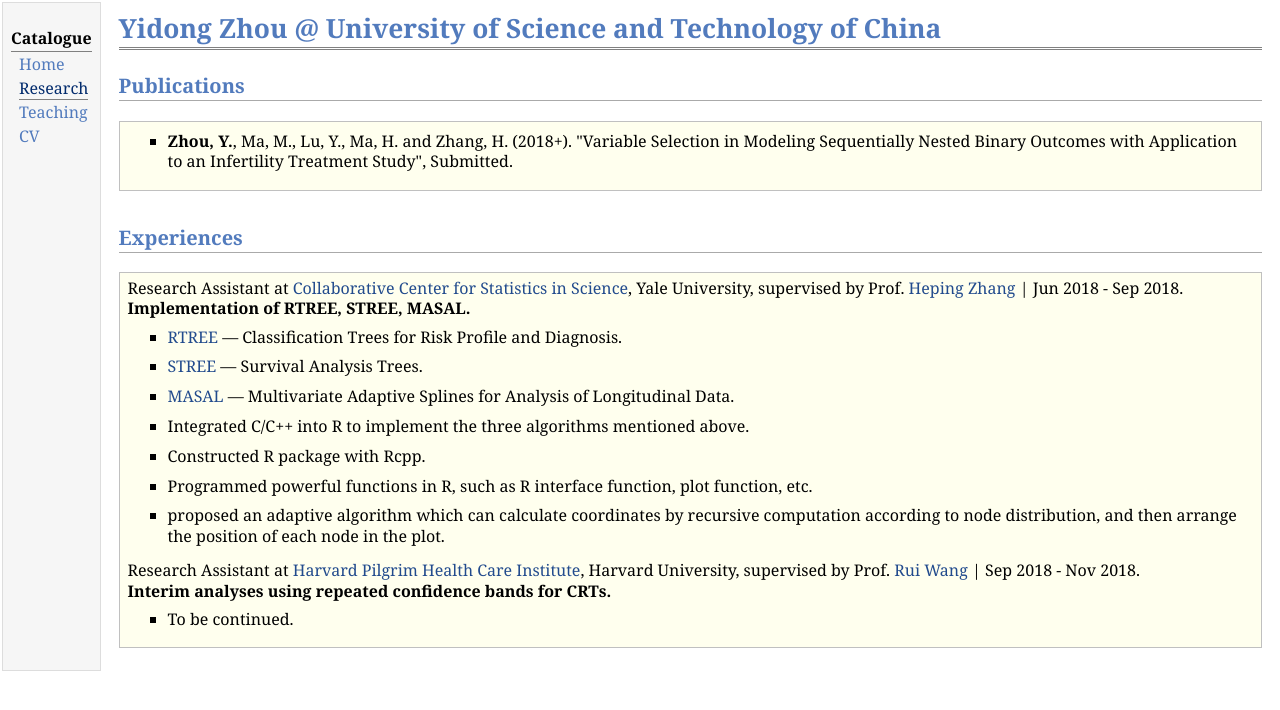
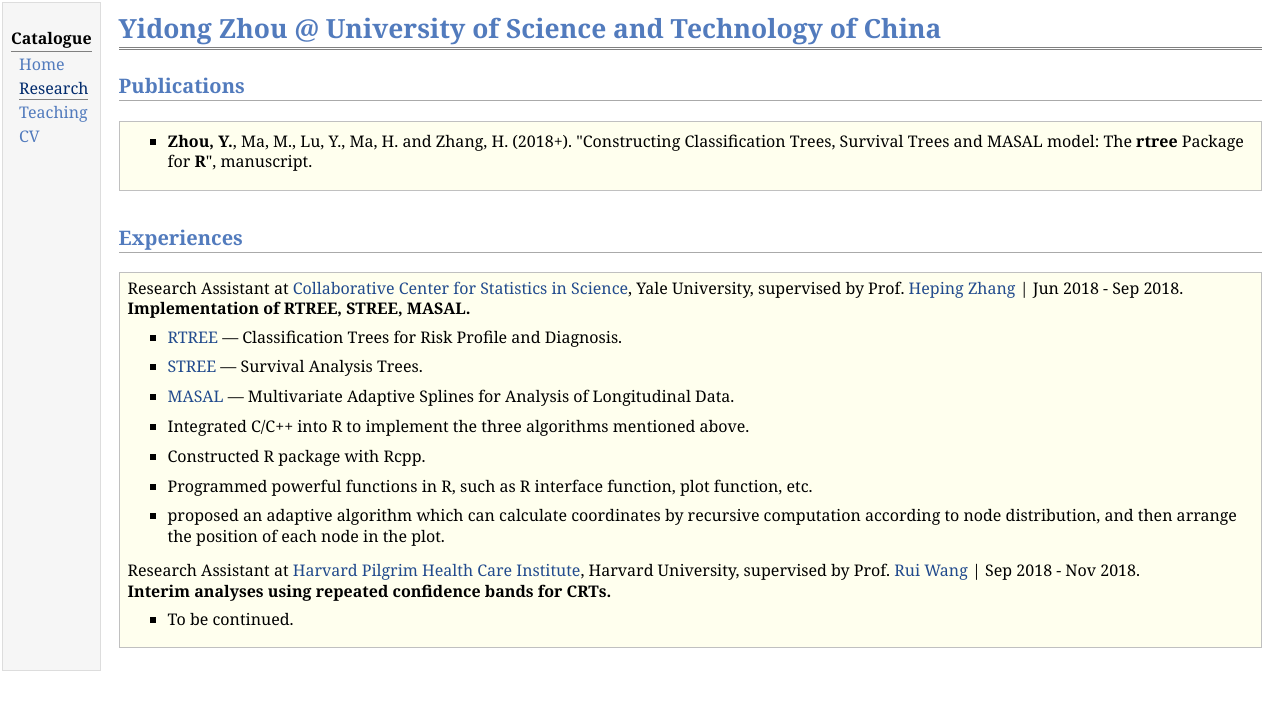
Before and after one commit to yidongzhou/jemdocbackup, a plain HTML site: page research.html in a window 1280 px wide. Drawn offline with Linux system fonts and the light colour scheme.

Commit message:
research

```diff
--- a/research.html
+++ b/research.html
@@ -30,7 +30,7 @@
 					<div class="blockcontent">
 						<ul>
 							<li>
-								<p><b>Zhou, Y.</b>, Ma, M., Lu, Y., Ma, H. and Zhang, H. (2018+). "Variable Selection in Modeling Sequentially Nested Binary Outcomes with Application to an Infertility Treatment Study", Submitted.</p>
+								<p><b>Zhou, Y.</b>, Ma, M., Lu, Y., Ma, H. and Zhang, H. (2018+). "Constructing Classification Trees, Survival Trees and MASAL model: The <b>rtree</b> Package for <b>R</b>", manuscript.</p>
 							</li>
 						</ul>
 					</div>
```
